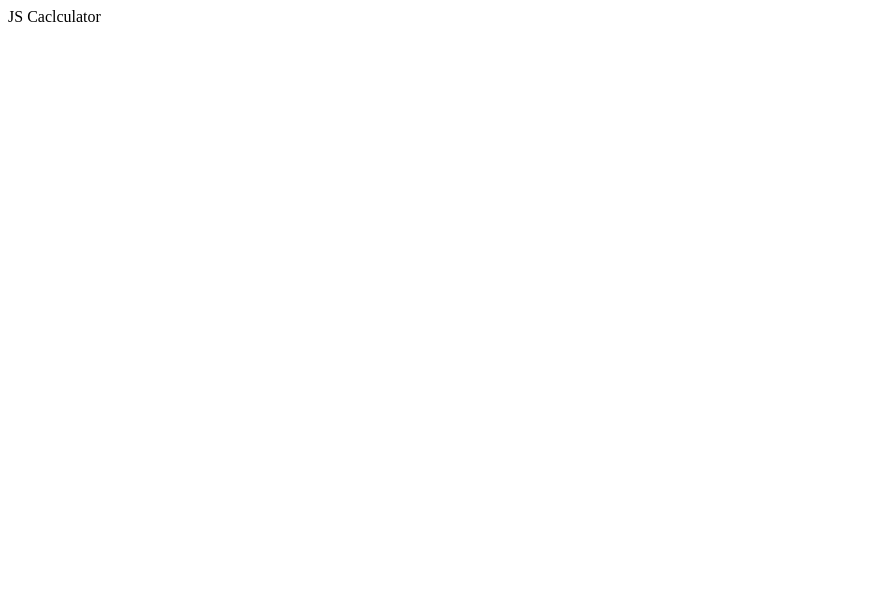
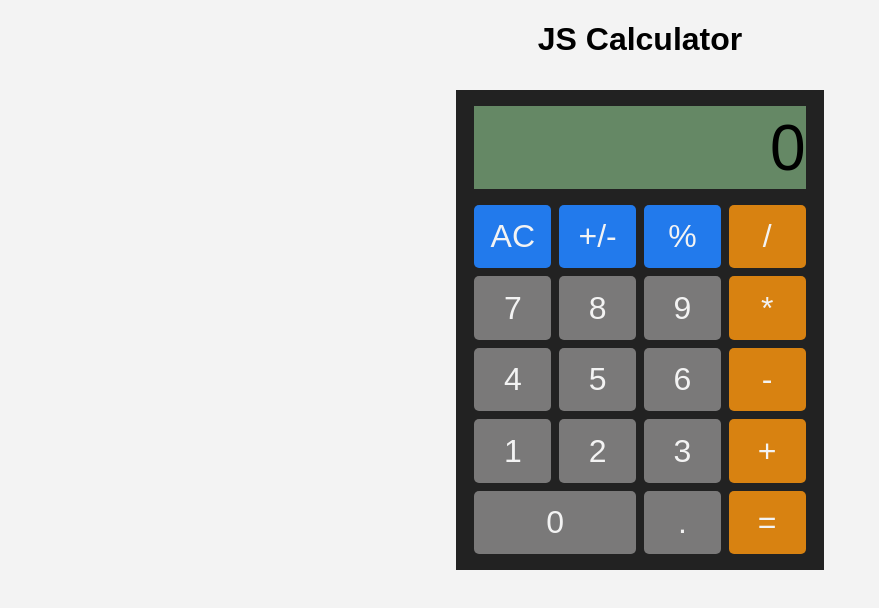
Before and after one commit to Samuelisch/JS-Calculator, a plain HTML site: page index.html in a window 1280 px wide. Shown: the whole page, without its empty margins (0-879 px from the left). Drawn offline with Linux system fonts and the light colour scheme.

Commit message:
Added html and styling, pending script

```diff
--- a/index.html
+++ b/index.html
@@ -8,7 +8,35 @@
     </head>
 
     <body>
-        JS Caclculator
+        <head>
+            <h1>JS Calculator</h1>
+        </head>
+        <main>
+            <div class="calculator-box">
+                <div class="screen">0</div>
+                <div class="buttons-grid">
+                    <div class="top clear" value="clear">AC</div>
+                    <div class="top sign" value="sign">+/-</div>
+                    <div class="top percent" value="percent">%</div>
+                    <div class="operator divide">/</div>
+                    <div class="num" value="7">7</div>
+                    <div class="num" value="8">8</div>
+                    <div class="num" value="9">9</div>
+                    <div class="operator multiply">*</div>
+                    <div class="num" value="4">4</div>
+                    <div class="num" value="5">5</div>
+                    <div class="num" value="6">6</div>
+                    <div class="operator minus">-</div>
+                    <div class="num" value="1">1</div>
+                    <div class="num" value="2">2</div>
+                    <div class="num" value="3">3</div>
+                    <div class="operator plus">+</div>
+                    <div class="num" value="0">0</div>
+                    <div class="decimal" value=".">.</div>
+                    <div class="operator equal">=</div>
+                </div>
+            </div>
+        </main>
         <script src="js/script.js"></script>
     </body>
 </html>
--- a/js/script.js
+++ b/js/script.js
@@ -0,0 +1,28 @@
+//Calculator functions
+const plus = (x, y) => {
+    return x + y;
+}
+
+const minus = (x, y) => {
+    return x - y;
+}
+
+const multiply = (x, y) => {
+    return limit(x * y);
+}
+
+const divide = (x, y) => {
+    if (x == 0 || y == 0) {
+        console.log('ERROR!');
+        return;
+    }
+    let num = x / y;
+    return limit(num);
+}
+
+function limit(num) {
+    const limit = 10;
+    const integerLength = Math.floor(num).toString().length;
+    const decimalLength = limit - integerLength - 1;
+    return Math.round(num * Math.pow(10, decimalLength)) / Math.pow(10, decimalLength);
+}
--- a/style.css
+++ b/style.css
@@ -0,0 +1,78 @@
+:root {
+    --white: rgb(243, 243, 243);
+    --red: rgb(172, 41, 41);
+    --grey: rgb(122, 121, 121);
+    --black: rgb(34, 34, 34);
+    --orange: rgb(216, 130, 17);
+    --blue: rgb(34, 122, 236);
+    --green: rgba(179, 253, 179, 0.466);
+}
+
+body {
+    background-color: var(--white);
+    font-family: Arial, Helvetica, sans-serif;
+    font-size: 10px;
+}
+
+h1 {
+    font-size: 2rem;
+    text-align: center;
+}
+
+.calculator-box {
+    background: var(--black);
+    width: 23rem;
+    height: 30rem;
+    margin: 2rem auto;
+    z-index: 1;
+    display: flex;
+    flex-direction: column;
+    align-items: center;
+}
+
+.screen {
+    width: 90%;
+    height: 20%;
+    background: var(--green);
+    margin: 1rem auto;
+    font-size: 4rem;
+    display: flex;
+    justify-content: flex-end;
+    align-items: center;
+}
+
+.buttons-grid {
+    width: 90%;
+    height: 85%;
+    display: grid;
+    grid-template-columns: repeat(4, 1fr);
+    grid-template-rows: repeat(5, 1fr);
+    grid-gap: .5rem;
+    margin-bottom: 1rem;
+}
+
+.buttons-grid div {
+    display: flex;
+    justify-content: center;
+    align-items: center;
+    border-radius: 5px;
+    color: var(--white);
+    font-size: 2rem;
+}
+
+.top {
+    background-color: var(--blue);
+}
+
+.operator {
+    background-color: var(--orange);
+}
+
+.num,
+.decimal {
+    background-color: var(--grey);
+}
+
+.num[value="0"] {
+    grid-column: 1 / 3;
+}
```
